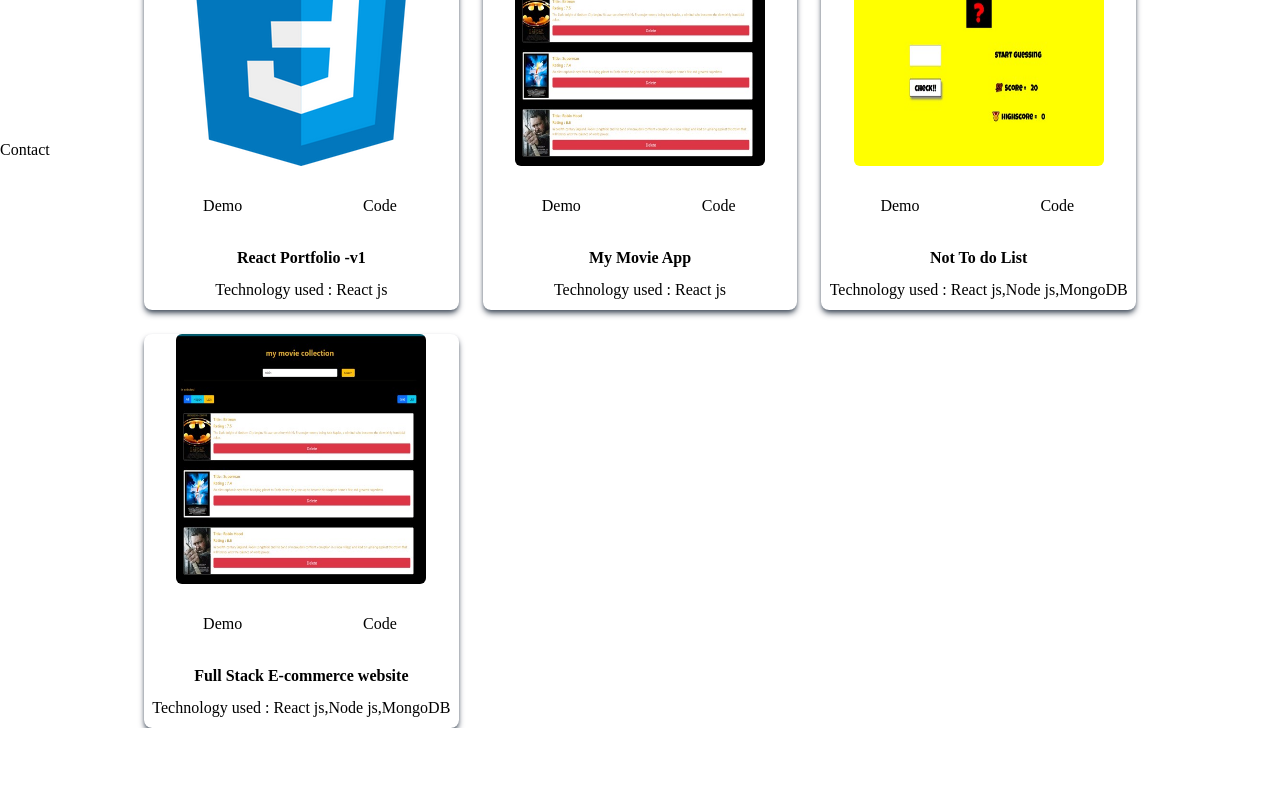
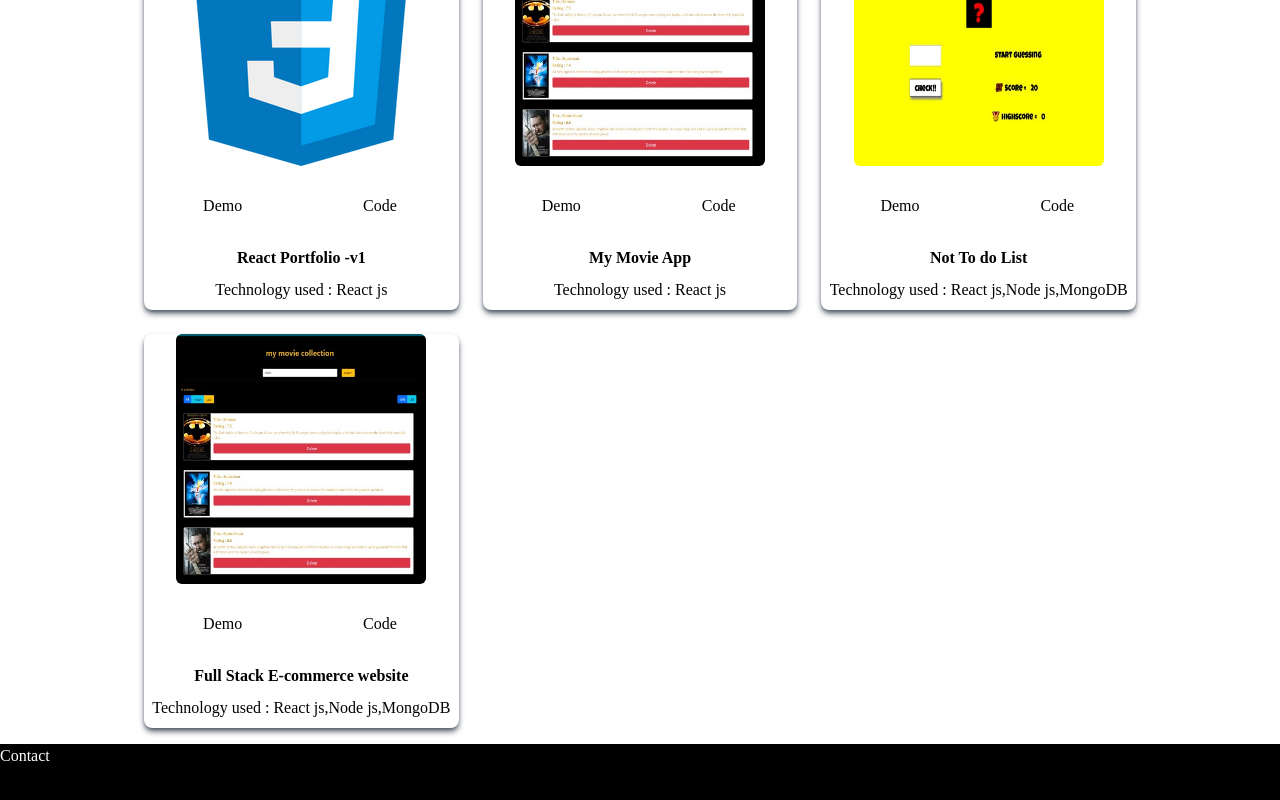
Before and after one commit to GarryAmasia/React-prof.portfolio, a React (Create React App) app: page / in a window 1280 px wide. Shown: the part 3306-4106 px from the top of the page. Before the commit the page ends 4034 px from the top, so only its background shows below. Built offline with nearby package versions, Linux system fonts and the light colour scheme.

Commit message:
works done

```diff
--- a/src/components/Contact.jsx
+++ b/src/components/Contact.jsx
@@ -1,7 +1,7 @@
 import React from "react";
 
 const Contact = () => {
-  return <div>Contact</div>;
+  return <div className="bg-[black] text-[white] h-screen">Contact</div>;
 };
 
 export default Contact;
--- a/src/components/Works.jsx
+++ b/src/components/Works.jsx
@@ -54,7 +54,7 @@ const Works = () => {
   ];
 
   return (
-    <div name="works" className=" w-full text-black md:h-screen">
+    <div name="works" className=" w-full text-black md:h-full">
       <div className="max-w-screen-lg p-4 mx-auto flex flex-col  w-full h-full">
         <div className="pb-8 text-center">
           <p className="text-4xl font-bold inline border-b-4 border-pink-600">
```
